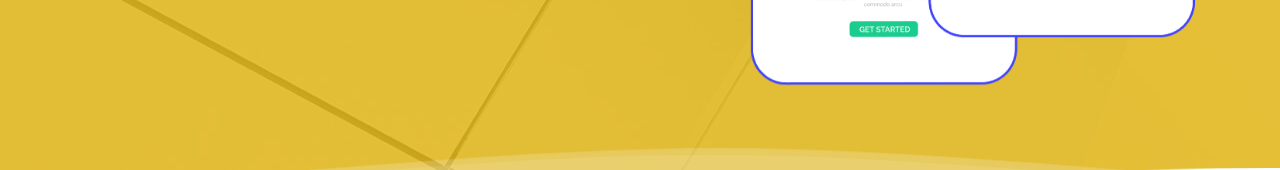
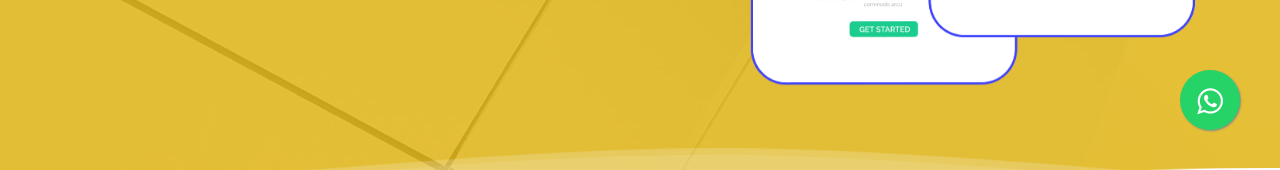
Before and after one commit to rafahmarinho/Freela-CVCMotoExpress, a plain HTML site: page index.html in a window 1280 px wide. Shown: the part 630-800 px from the top of the page. Drawn offline with nearby package versions, Linux system fonts and the light colour scheme.

Commit message:
Wpp added

```diff
--- a/index.html
+++ b/index.html
@@ -903,8 +903,23 @@
     </div>
   </footer><!-- End Footer -->
 
-  <a href="#" class="back-to-top"><i class="icofont-simple-up"></i></a>
-  <div id="preloader"></div>
+  <link rel="stylesheet" href="https://maxcdn.bootstrapcdn.com/font-awesome/4.5.0/css/font-awesome.min.css" />
+  <a href="https://wa.me/5511970665676?text=Olá,%20preciso%20de%20um%20serviço%20da%20Coluço%20Serviços%20Médicos!" style="
+        position: fixed;
+        width: 60px;
+        height: 60px;
+        bottom: 40px;
+        right: 40px;
+        background-color: #25d366;
+        color: #fff;
+        border-radius: 50px;
+        text-align: center;
+        font-size: 30px;
+        box-shadow: 1px 1px 2px #888;
+        z-index: 1000;
+      " target="_blank">
+    <i style="margin-top: 16px" class="fa fa-whatsapp"></i>
+  </a>
 
   <!-- Vendor JS Files -->
   <script src="assets/vendor/jquery/jquery.min.js"></script>
```
